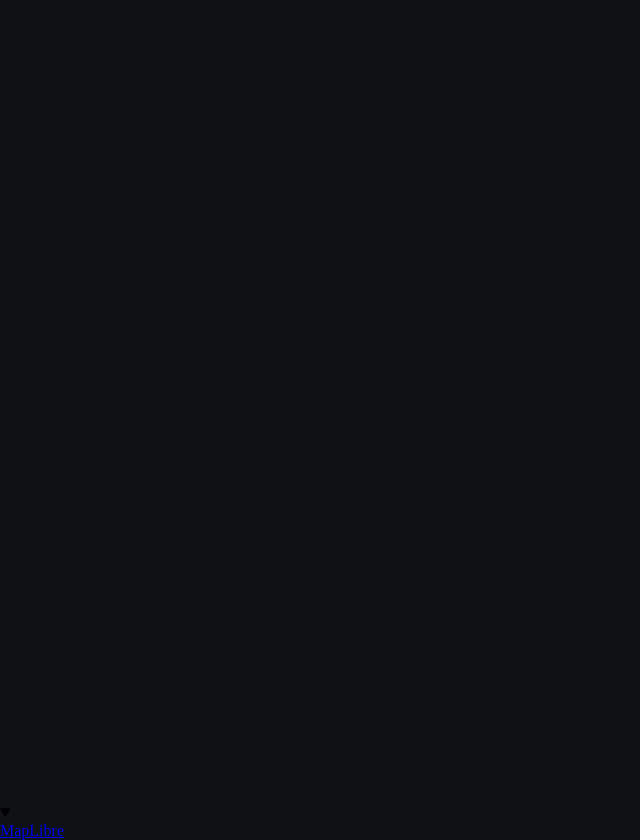
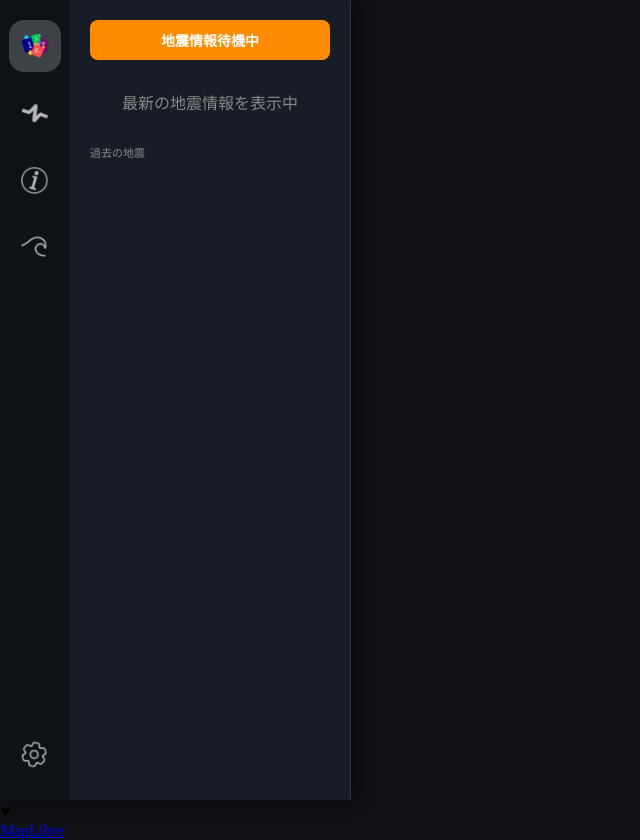
Before and after one commit to qweew-eq/eQet, a website built with Vite: page index.html in a window 1280 px wide. Shown: the whole page, without its empty margins (0-640 px from the left). Built offline with nearby package versions, Linux system fonts and the light colour scheme; no server answers.

Commit message:
Update index.html

```diff
--- a/index.html
+++ b/index.html
@@ -7,6 +7,7 @@
   </head>
   <body>
     <div id="map"></div>
-    <script type="module" src="src/main.js"></script>
+    <div id="eew-panel"></div>
+    <script type="module" src="/src/main.js"></script>
   </body>
 </html>
```
